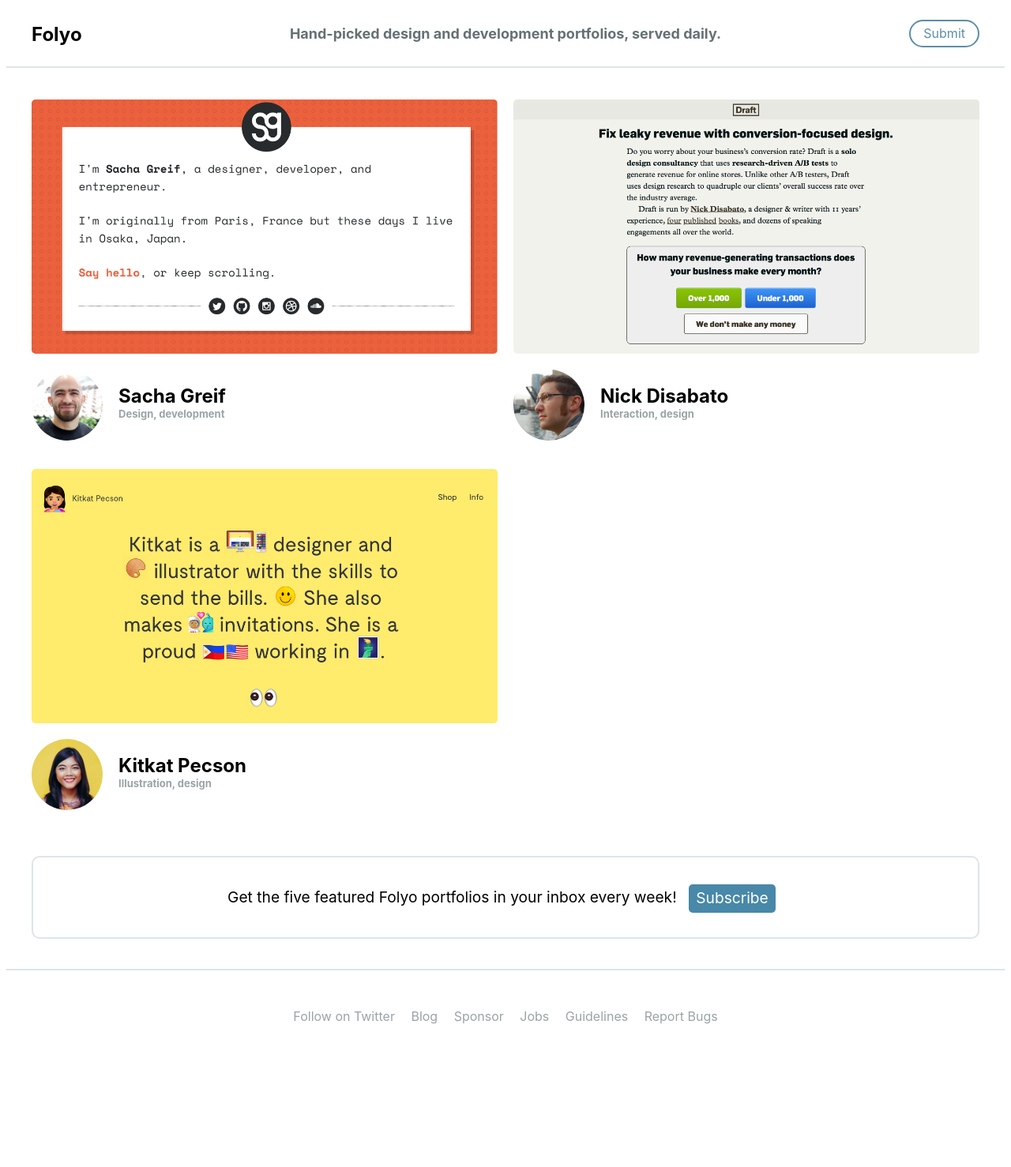
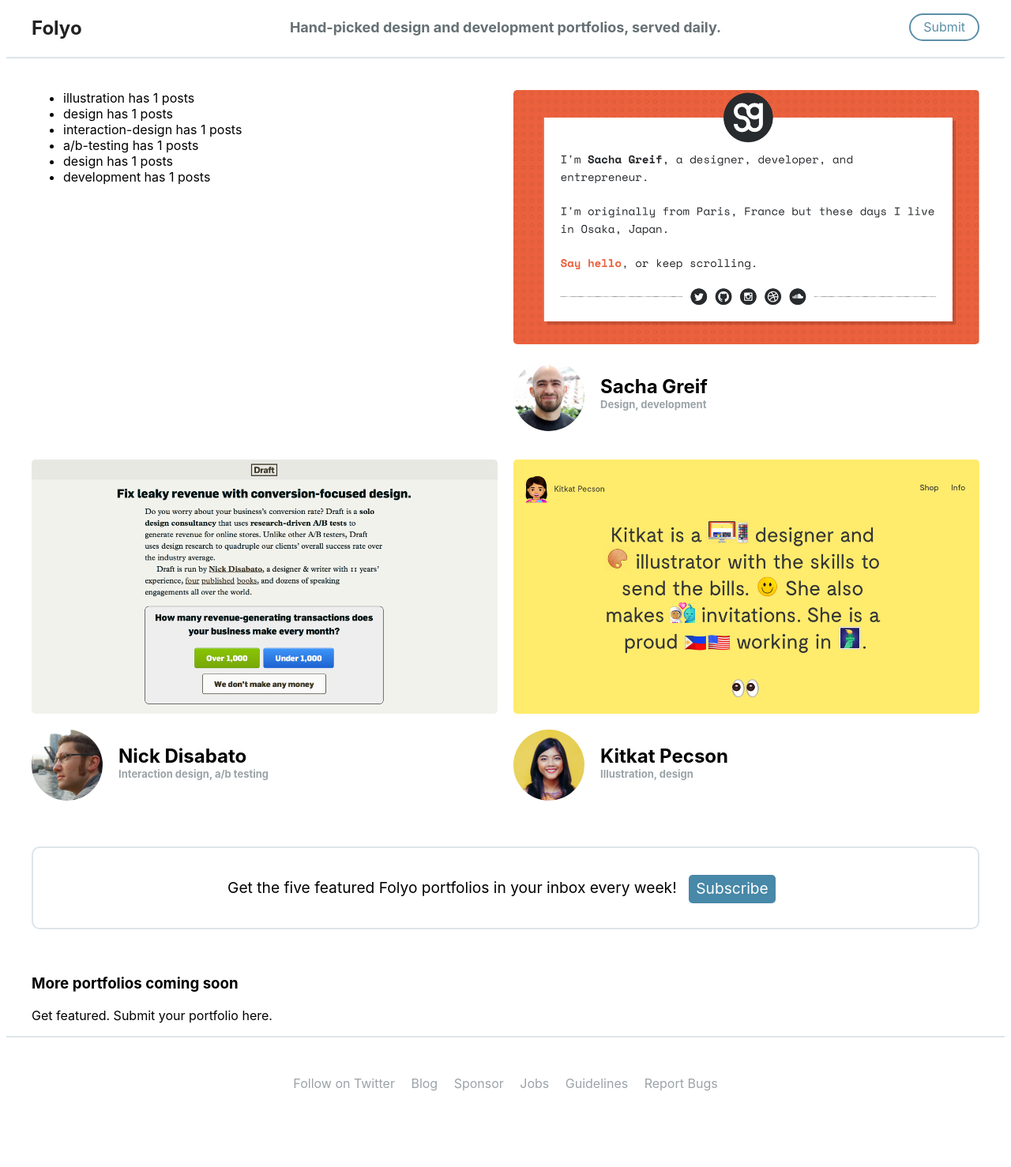
Before and after one commit to robwco/folyo, a Jekyll site: the page built from index.md, in a window 1280 px wide. Shown: the whole page at 79% size. Built offline with Jekyll 4.4.1, drawn with Linux system fonts in a browser that asks for light colours; before the commit the page ends 1401 px from its top, so only the background shows below that.

```diff
--- a/Gemfile
+++ b/Gemfile
@@ -12,6 +12,7 @@ gem "jekyll", "3.5.0"
 
 # This is the default theme for new Jekyll sites. You may change this to anything you like.
 gem "minima", "~> 2.0"
+gem 'jemoji'
 
 # If you want to use GitHub Pages, remove the "gem "jekyll"" above and
 # uncomment the line below. To upgrade, run `bundle update github-pages`.
--- a/_config.yml
+++ b/_config.yml
@@ -21,11 +21,13 @@ baseurl: "" # the subpath of your site, e.g. /blog
 url: "" # the base hostname & protocol for your site, e.g. http://example.com
 twitter_username: yofolyo
 github_username:  robwco
+parse_block_html: true
 
 # Build settings
 markdown: kramdown
 gems:
   - jekyll-feed
+  - jemoji
 
 # Exclude from processing.
 # The following items will not be processed, by default. Create a custom list
--- a/_sass/_grid.scss
+++ b/_sass/_grid.scss
@@ -1,3 +1,8 @@
+body {
+	margin: 0;
+	padding: 0;
+}
+
 .homepage-grid {
 	display: grid;
 	grid-template-columns: 1fr 1fr;
@@ -5,10 +10,15 @@
 	padding: 1.5em 2em 0em;
 	border-bottom: 2px solid #DDE5E9;
 	vertical-align: middle;
+	max-width:1200px;
+	margin: 0 auto;
 }
 
 
-.homepage-grid .portfolio {
+@media only screen and (max-width: 700px) {
+.homepage-grid	a {
+		grid-column: 2 span;
+	}
 }
 
 .homepage-grid a {
@@ -28,6 +38,13 @@
 	margin: .8em 0 0;
 }
 
+@media only screen and (max-width: 800px) {
+	.homepage-grid a h3 {
+		font-size: 100%;
+	}
+}
+
+
 .homepage-grid h4 {
 	margin: 0;
 	font-size: 13px;
@@ -41,6 +58,11 @@
 	padding: 1em 0 0;
 }
 
+@media only screen and (max-width: 800px) {
+	.portfolio-info {
+		grid-template-columns: 70px 1fr;
+	}
+}
 
 .portfolio-info img.photo {
 	border-radius: 90px;
@@ -65,6 +87,7 @@
 	text-align:center;
 	font-size: 120%;
 }
+
 .homepage-grid .opt-in a.button {
 	padding: .25em .5em .4em;
 	color: #FFF;
@@ -84,3 +107,6 @@ footer a {
 	color: #9BA3A7;
 	text-decoration: none;
 }
+footer a:hover {
+	color: #6BA3A7;
+}
--- a/_sass/_header.scss
+++ b/_sass/_header.scss
@@ -1,9 +1,16 @@
 .header {
 	display: grid;
 	grid-template-columns: 1.75fr 4.5fr 1.75fr;
-	padding: 1.5em 2em 1.75em;
+	padding: 1.5em 2em 1.5em;
 	border-bottom: 2px solid #DDE5E9;
 	vertical-align: middle;
+	max-width: 1200px;
+	margin: 0 auto;
+}
+
+.header .name-logo h1 a {
+	text-decoration: none;
+	color: #222;
 }
 
 .header h1, .header h2 {
--- a/index.html
+++ b/index.md
@@ -4,10 +4,11 @@
 # See: https://jekyllrb.com/docs/themes/#overriding-theme-defaults
 layout: default
 ---
-
 <div class="header">
 	<div class="name-logo">
-		<h1>Folyo</h1>
+		<h1>
+			<a href="/">Folyo</a>
+		</h1>
 	</div>
 
 	<div class="explainer">
@@ -21,6 +22,16 @@ layout: default
 
 
 <div class="homepage-grid">
+
+	<ul class="tags">
+	{% for tag in site.tags %}
+	  {% assign t = tag | first %}
+	  {% assign posts = tag | last %}
+	  <li>{{t | downcase | replace:" ","-" }} has {{ posts | size }} posts</li>
+	{% endfor %}
+	</ul>
+
+
   {% for post in site.posts %}
     <a href="{{ post.link }}">
 			<div class="portfolio">
@@ -39,7 +50,6 @@ layout: default
 						<h4>{{ post.tags | sort | join: ", " }}</h4>
 					</div>
 				</div>
-
     	</div>
 		</a>
   {% endfor %}
@@ -47,12 +57,17 @@ layout: default
 	<div class="opt-in">
 		<p>Get the five featured Folyo portfolios in your inbox every week! <a href="#" class="button">Subscribe</a></p>
 	</div>
+
+	<div>
+		<h3>More portfolios coming soon</h3>
+		<p>Get featured. Submit your portfolio here.</p>
+	</div>
 </div>
 
 <footer>
 	<p>
-		<a href="#">Follow on Twitter</a>
-		<a href="#">Blog</a>
+		<a href="http://twitter.com/yofolyo">Follow on Twitter</a>
+		<a href="http://">Blog</a>
 		<a href="#">Sponsor</a>
 		<a href="#">Jobs</a>
 		<a href="#">Guidelines</a>
```
Also changed, not shown: _posts/2017-06-27-nick-disabato.md (+1 -1 lines), _posts/2017-06-27-sacha-greif.md (+3 -0 lines), Gemfile.lock, images/folyo-svg.svg (added), 1 other file.
